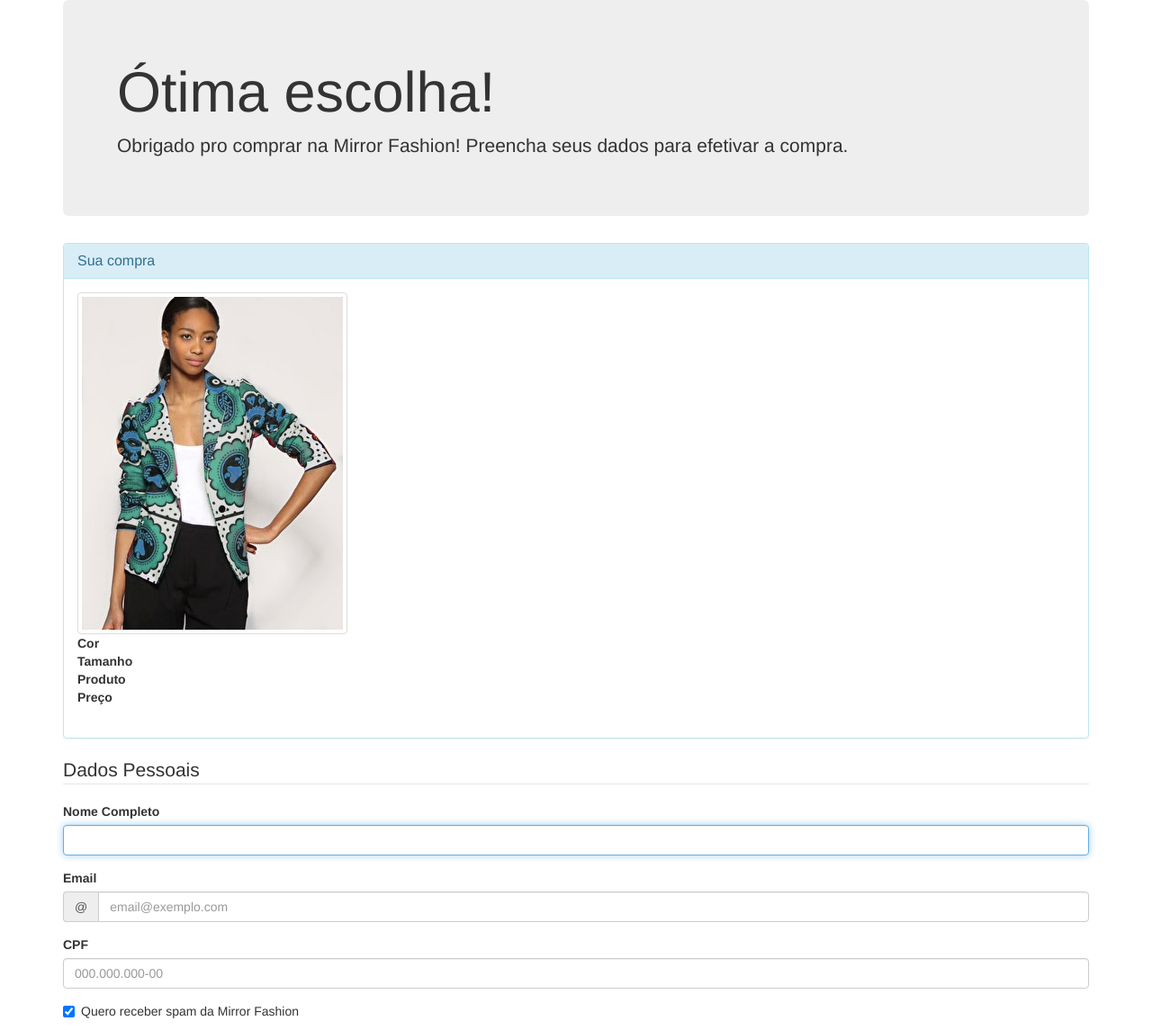
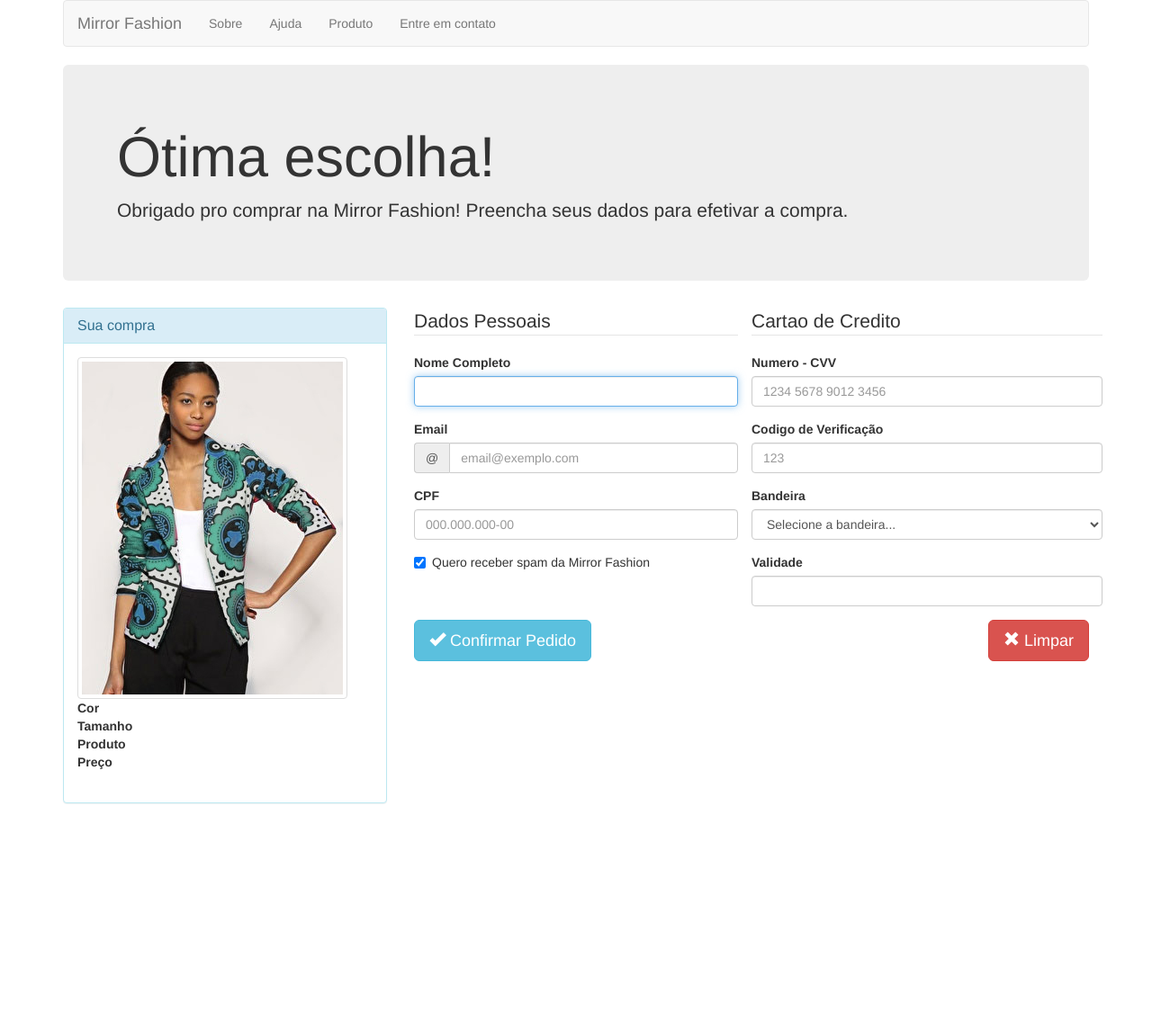
Before and after one commit to davieduardo94/MeuSite, a PHP site: page /checkout.php in a window 1280 px wide. Shown: the top 1145 px of the page at 90% size. After the commit the page ends 893 px from the top, so only its background shows below. Run offline with PHP 8.4, Linux system fonts and the light colour scheme; data that the repository does not hold is empty.

Commit message:
Correcao de palavras

```diff
--- a/checkout.php
+++ b/checkout.php
@@ -9,6 +9,17 @@
 </head>
 <body>
 <div class="container">
+  <nav class="navbar navbar-default">
+    <div class="navbar-header">
+      <a class="navbar-brand" href="index.php">Mirror Fashion</a>
+    </div>
+    <ul class="nav navbar-nav">
+      <li><a href="sobre.php">Sobre</a></li>
+      <li><a href="#">Ajuda</a></li>
+      <li><a href="produto.php">Produto</a></li>
+      <li><a href="#">Entre em contato</a></li>
+    </ul>
+  </nav>
   <div class="jumbotron">
       <!-- <div class="container"> -->
         <h1> Ótima escolha!</h1>
@@ -18,12 +29,15 @@
   </div><!--fim div jumbotron-->
 </div><!--fim div container -->
 
-  <div class="container">
+  <div class="container"> <!-- inicio container -->
+    <div class="row"> <!-- incicio row -->
+      <div class="col-sm-4">
         <div class="panel panel-info">
           <div class="panel-heading">
             <h2 class="panel-title">Sua compra</h2>
           </div><!-- fim .panel-heading -->
-        <div class="panel-body">
+
+        <div class="panel-body"> <!-- inicio painel body-->
           <img src="img/produtos/foto1-verde.png" alt="Fuzzy Cardigan"
                     class="img-thumbnail img-responsive"><!-- uma imagem estática sem envolver o PHP -->
           <!-- <img src="img/produtos/foto<?= $_POST["id"] ?>-<?= $_POST["cor"] ?> .png"
@@ -43,13 +57,17 @@
           </dl>
         </div> <!--fim .panel-body-->
       </div><!--fim .panel-->
+    </div> <!-- fim col-sm -->
 
-      <form><!-- inicio formulario -->
-        <fieldset>
+
+
+      <form class="col-sm-8"><!-- inicio formulario -->
+        <div class="row">
+        <fieldset class="col-md-6">
           <legend>Dados Pessoais</legend>
           <div class="form-group">
             <label for="nome">Nome Completo</label>
-            <input type="text" class="form-control" id="nome" name="nome" required="" autofocus>
+            <input type="text" class="form-control" id="nome" name="nome" required autofocus>
           </div>
           <div class="form-group">
             <label for="email">Email</label>
@@ -68,11 +86,11 @@
               Quero receber spam da Mirror Fashion
             </label>
           </div>
-        </fieldset>
+        </fieldset class="col-md-6">
         <fieldset>
           <legend>Cartao de Credito</legend>
            <div class="form-group">
-             <label for="numeero-cartao">Numero - CVV</label>
+             <label for="numero-cartao">Numero - CVV</label>
              <input type="text" class="form-control"  id="numero-cartao" name="numero-cartao" placeholder="1234 5678 9012 3456">
            </div>
              <div class="form-group">
@@ -95,6 +113,7 @@
                <input type="moth" class="form-control" id="validade-cartao" name="validade-cartao">
              </div>
           </fieldset>
+        </div> <!-- fim div row-->
             <button type="submit" class="btn btn-lg btn-info pull-left ">
               <span class="glyphicon glyphicon-ok"></span>
                 Confirmar Pedido
@@ -103,8 +122,11 @@
               <span class="glyphicon glyphicon-remove"></span>
                 Limpar
             </button>
+
       </form><!-- fim do formulario -->
-  </div>
+  </div> <!-- fim container-->
+</div> <!-- fim row-->
+
   <br />
   <br />
 
```
Lines whose indentation alone changed are shown as unchanged.
